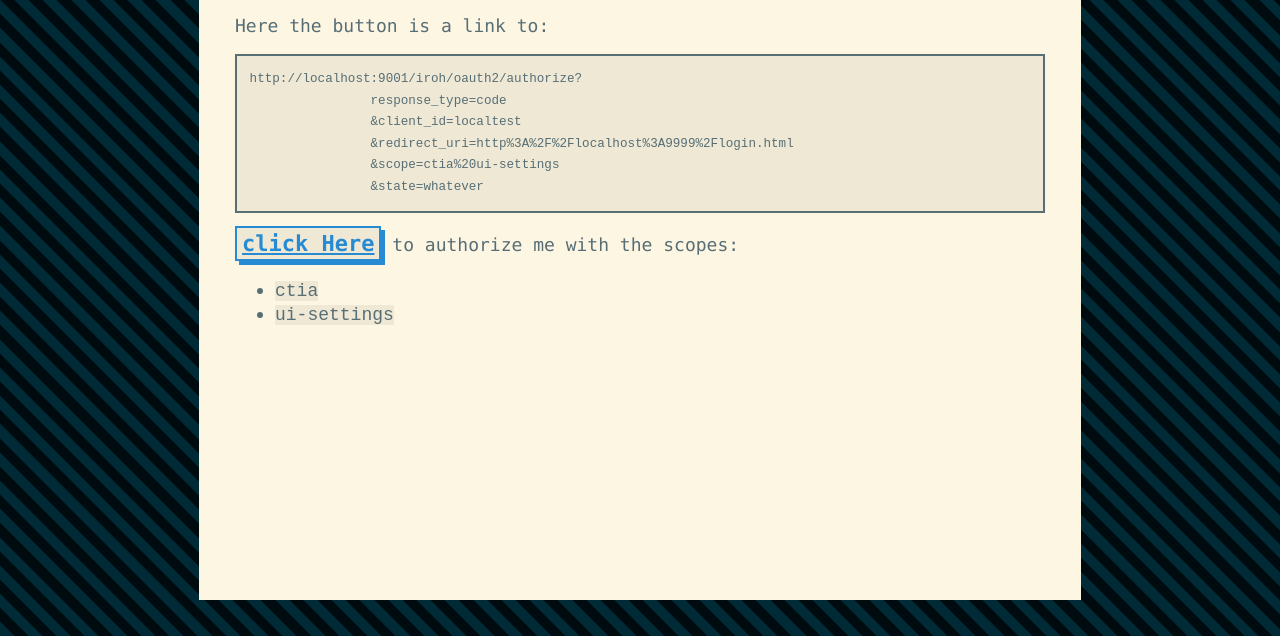
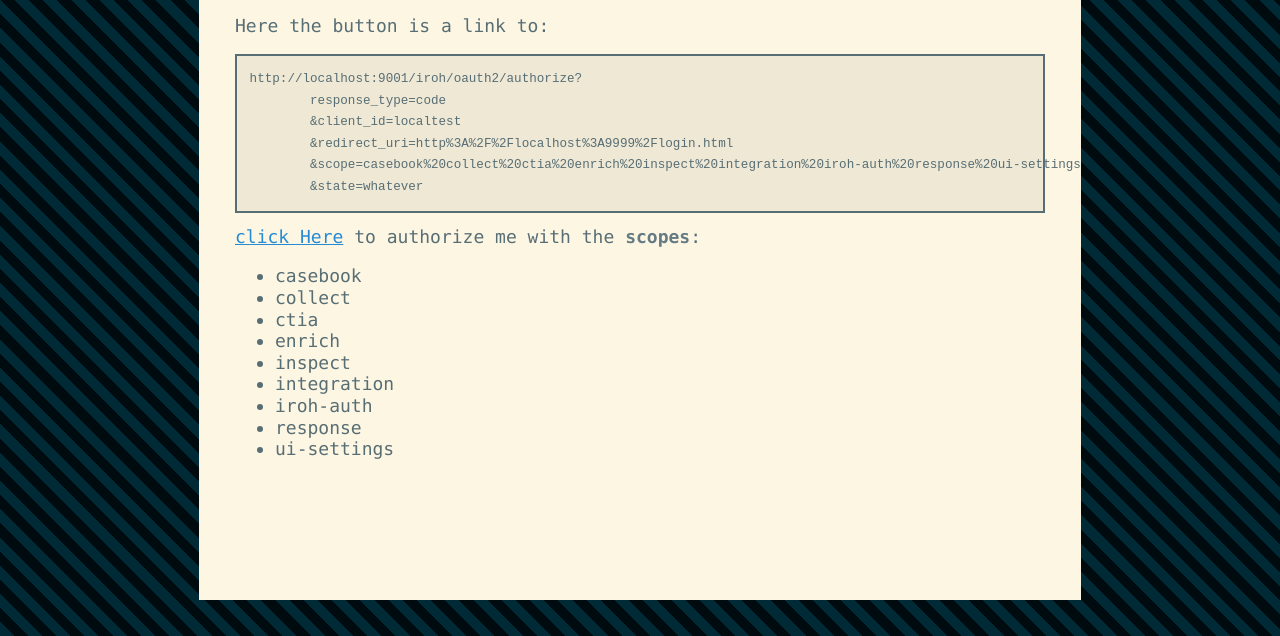
Before and after one commit to yogsototh/oauth2-client-demo, a plain HTML site: page index.html in a window 1280 px wide. Shown: the part 164-800 px from the top of the page. Drawn offline with nearby package versions, Linux system fonts and the light colour scheme.

Commit message:
easier to configure version

```diff
--- a/index.html
+++ b/index.html
@@ -2,6 +2,18 @@
     <head>
         <title>Authorize an App</title>
         <link rel="stylesheet" href="brutalist.css" />
+        <script src="https://ajax.googleapis.com/ajax/libs/jquery/3.3.1/jquery.min.js"></script>
+        <script src="./infos.js"></script>
+        <script>
+         var displayAuthUrl=oauthServerUrl + "?\n\t"
+                   + "response_type=" + encodeURIComponent(response_type) + "\n\t"
+                   + "&client_id=" + encodeURIComponent(client_id) + "\n\t"
+                   + "&redirect_uri=" + encodeURIComponent(redirect_uri) + "\n\t"
+                   + "&scope=" + encodeURIComponent(scope) + "\n\t"
+                   + "&state=" + encodeURIComponent(state);
+
+         var authUrl=displayAuthUrl.replace("\n","");
+        </script>
     </head>
     <body>
         <h1>OAuth2 Client Demo App</h1>
@@ -9,19 +21,20 @@
         <p>The only thing needed to ask an user to grants the Yolo app
             access to Visibility is just putting a simple link:</p>
         <p>Here the button is a link to:</p>
-        <pre>http://localhost:9001/iroh/oauth2/authorize?
-                response_type=code
-                &client_id=localtest
-                &redirect_uri=http%3A%2F%2Flocalhost%3A9999%2Flogin.html
-                &scope=ctia%20ui-settings
-                &state=whatever</pre>
+        <pre id="displayUrlPre"></pre>
 
-        <a class="button"
-           href="http://localhost:9001/iroh/oauth2/authorize?response_type=code&client_id=localtest&redirect_uri=http%3A%2F%2Flocalhost%3A9999%2Flogin.html&scope=ctia%20ui-settings&state=whatever"
-        >click Here</a> to authorize me with the scopes:
+        <a id="authURLLink" href="#">click Here</a>
+        to authorize me with the <strong>scopes</strong>:
 
-        <ul><li><code>ctia</code></li>
-            <li><code>ui-settings</code></li>
-        </ul>
+        <ul id="scopes"></ul>
+        <script>
+         $.when( $.ready ).then(function () {
+             $("#displayUrlPre").html(displayAuthUrl);
+             $("#authURLLink").attr("href",displayAuthUrl);
+             $.each(scopes,function(i,scope){
+                 $("#scopes").append("<li>"+scope+"</li>\n");
+             })
+         });
+        </script>
     </body>
 </html>
--- /dev/null
+++ b/infos.js
@@ -0,0 +1,16 @@
+var oauthServerUrl="http://localhost:9001/iroh/oauth2/authorize";
+var response_type="code";
+var client_id="localtest";
+var client_password = "localpass";
+var redirect_uri="http://localhost:9999/login.html";
+var scopes=["casebook"
+            ,"collect"
+            ,"ctia"
+            ,"enrich"
+            ,"inspect"
+            ,"integration"
+            ,"iroh-auth"
+            ,"response"
+            ,"ui-settings"];
+var scope=scopes.join(" ");
+var state="whatever";
```
Also changed, not shown: login.html (+3 -6 lines).
